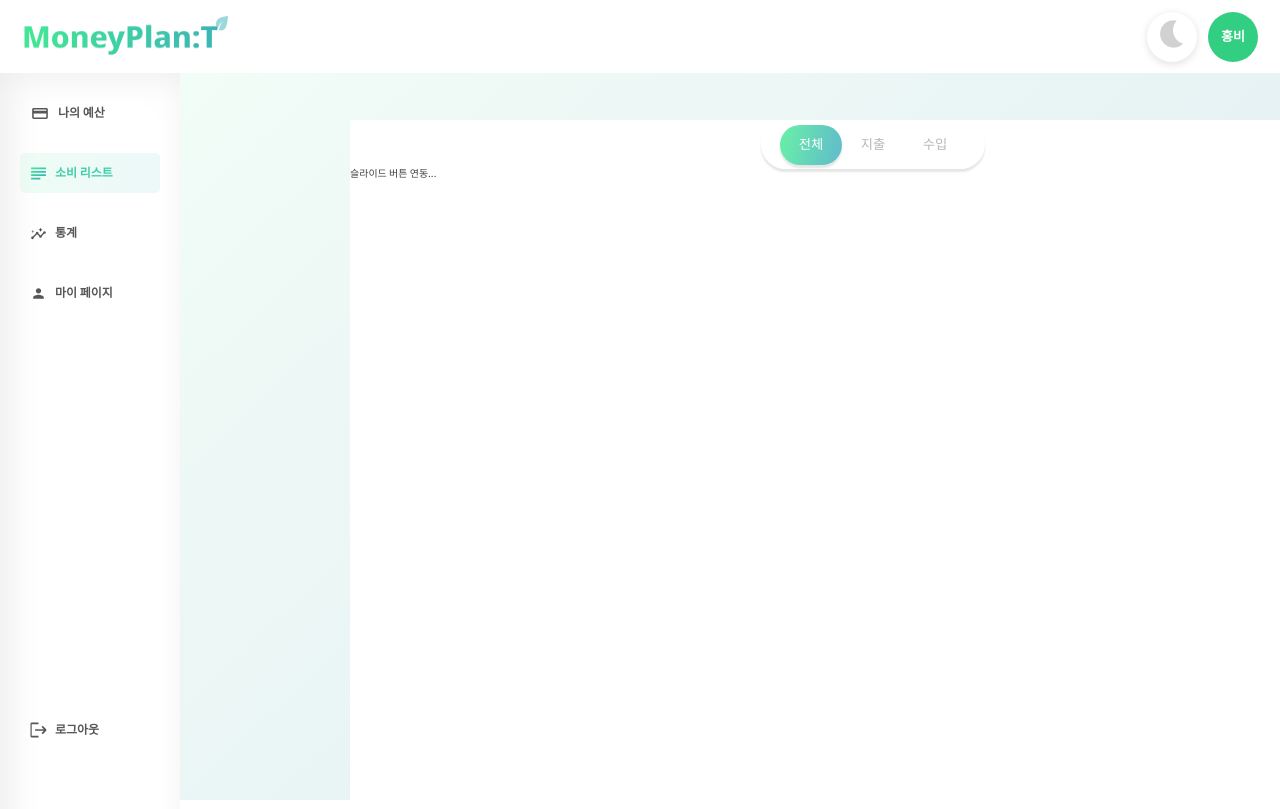
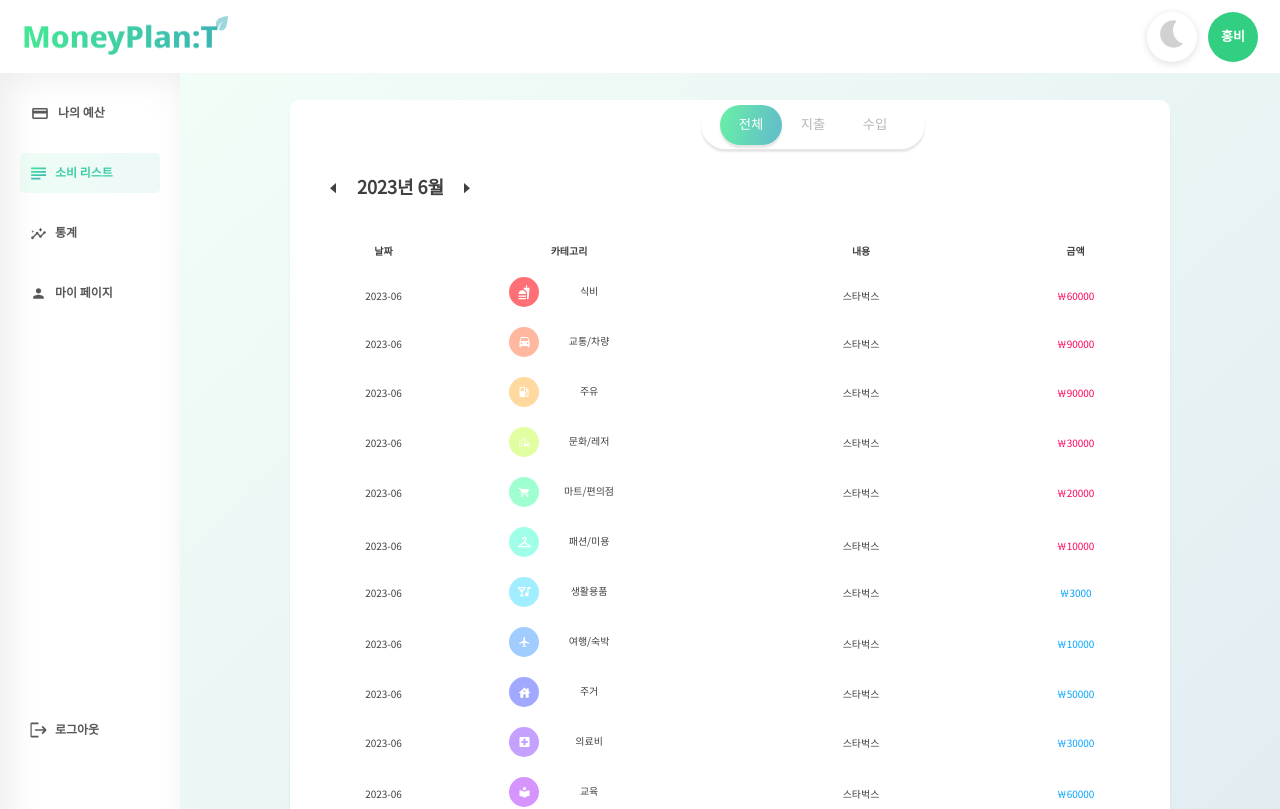
Before and after one commit to lamsasa/frontCheck, a React (Create React App) app: page /MainList in a window 1280 px wide. Shown: the top 809 px of the page. Built offline with nearby package versions, Linux system fonts and the light colour scheme.

Commit message:
🎨 소비리스트 page

```diff
--- a/src/components/Common/Container.jsx
+++ b/src/components/Common/Container.jsx
@@ -16,7 +16,6 @@ export default Container;
 const ContainerStyle = styled.div`
     width: 100%;
     height: 100%;
-
     position: relative;
     display: flex;
     flex-direction: ${(props) => props.flex || 'column'};
--- a/src/components/TransactionList/ExpenseList.jsx
+++ b/src/components/TransactionList/ExpenseList.jsx
@@ -1,8 +1,18 @@
+import ListContainer from './ListContainer';
+
 const ExpenseList = () => {
-  return (
-    <>
-      <p>지출 페이지입니다.</p>
-    </>
-  );
+    const listData = [
+        { category: '식비', money: '60000', date: '2023-06', detail: '스타벅스', deal: '지출' },
+        { category: '교통/차량', money: '90000', date: '2023-06', detail: '스타벅스', deal: '지출' },
+        { category: '주유', money: '90000', date: '2023-06', detail: '스타벅스', deal: '지출' },
+        { category: '문화/레저', money: '30000', date: '2023-06', detail: '스타벅스', deal: '지출' },
+        { category: '마트/편의점', money: '20000', date: '2023-06', detail: '스타벅스', deal: '지출' },
+        { category: '패션/미용', money: '10000', date: '2023-06', detail: '스타벅스', deal: '지출' },
+    ];
+    return (
+        <>
+            <ListContainer listData={listData} />
+        </>
+    );
 };
 export default ExpenseList;
--- a/src/components/TransactionList/IncomeList.jsx
+++ b/src/components/TransactionList/IncomeList.jsx
@@ -1,12 +1,20 @@
-import ListContainer from "./ListContainer";
+import ListContainer from './ListContainer';
 
 const IncomeList = () => {
-  return (
-    <>
-      <ListContainer>
-        <p>수입 페이지입니다.</p>
-      </ListContainer>
-    </>
-  );
+    const listData = [
+        { category: '생활용품', money: '3000', date: '2023-06', detail: '스타벅스', deal: '수입' },
+        { category: '여행/숙박', money: '10000', date: '2023-06', detail: '스타벅스', deal: '수입' },
+        { category: '주거', money: '50000', date: '2023-06', detail: '스타벅스', deal: '수입' },
+        { category: '의료비', money: '30000', date: '2023-06', detail: '스타벅스', deal: '수입' },
+        { category: '교육', money: '60000', date: '2023-06', detail: '스타벅스', deal: '수입' },
+        { category: '경조사/회비', money: '10000', date: '2023-06', detail: '스타벅스', deal: '수입' },
+        { category: '반려동물', money: '3000', date: '2023-06', detail: '스타벅스', deal: '수입' },
+        { category: '기타', money: '10000', date: '2023-06', detail: '스타벅스', deal: '수입' },
+    ];
+    return (
+        <>
+            <ListContainer listData={listData} />
+        </>
+    );
 };
 export default IncomeList;
--- a/src/components/TransactionList/ListContainer.jsx
+++ b/src/components/TransactionList/ListContainer.jsx
@@ -1,20 +1,89 @@
 import styled from 'styled-components';
+import BudgetCalendar from '../MyBudget/BudgetCalendar';
+import CategoryIcon from '../MyBudget/CategoryIcon';
 
-// 슬라이드 내부 화면 컨테이너
-const ListContainer = styled.div`
-  display: flex;
-  align-items: center;
-  justify-content: center;
-  width: 1049px;
-  height: 646px;
-  margin-top: 30px;
+const ListContainer = ({ listData }) => {
+    return (
+        <>
+            <ListContainerStyled>
+                <BudgetCalendar />
+                <table className="table">
+                    <thead>
+                        <tr>
+                            <th className="table-header">날짜</th>
+                            <th className="table-header">카테고리</th>
+                            <th className="table-header">내용</th>
+                            <th className="table-header">금액</th>
+                        </tr>
+                    </thead>
+                    <tbody>
+                        {listData &&
+                            listData.map((data) => (
+                                <tr>
+                                    <td className="table-cell">{data.date}</td>
+                                    <td className="table-cell category-cell">
+                                        <div className="category-cell-content">
+                                            <CategoryIcon name={data.category} />
+                                            <p className="categroy">{data.category}</p>
+                                        </div>
+                                    </td>
+                                    <td className="table-cell content-cell">{data.detail}</td>
+                                    <td className={data.deal === '지출' ? 'table-cell red' : 'table-cell blue'}>
+                                        ￦{data.money}
+                                    </td>
+                                </tr>
+                            ))}
+                    </tbody>
+                </table>
+            </ListContainerStyled>
+        </>
+    );
+};
 
-  background-color: white;
+const ListContainerStyled = styled.div`
+    width: 100%;
+    margin-top: 30px;
+    padding: 40px;
+    padding-top: 0px;
 
-  @media (max-width: 768px) {
-    width: 100%;
-    height: 100%;
-  }
+    .table {
+        width: 100%;
+        margin-top: 40px;
+        text-align: center;
+    }
+    .table .table-header {
+        padding: 10px;
+        font-weight: bolder;
+    }
+
+    .table-cell {
+        padding: 10px;
+    }
+    .red {
+        color: #ff005c;
+    }
+
+    .blue {
+        color: #00a3ff;
+    }
+
+    .category-cell {
+        display: flex;
+        align-items: center;
+        justify-content: center;
+    }
+
+    .category-cell-content {
+        display: flex;
+        align-items: center;
+    }
+    .categroy {
+        margin-left: 10px;
+        width: 80px;
+    }
+    .content-cell {
+        width: 40%;
+    }
 `;
 
 export default ListContainer;
--- a/src/components/TransactionList/TotalList.jsx
+++ b/src/components/TransactionList/TotalList.jsx
@@ -1,11 +1,28 @@
-import React from "react";
+import React from 'react';
+import ListContainer from './ListContainer';
 
 const TotalList = () => {
-  return (
-    <>
-      <h1>슬라이드 버튼 연동...</h1>
-    </>
-  );
+    const listData = [
+        { category: '식비', money: '60000', date: '2023-06', detail: '스타벅스', deal: '지출' },
+        { category: '교통/차량', money: '90000', date: '2023-06', detail: '스타벅스', deal: '지출' },
+        { category: '주유', money: '90000', date: '2023-06', detail: '스타벅스', deal: '지출' },
+        { category: '문화/레저', money: '30000', date: '2023-06', detail: '스타벅스', deal: '지출' },
+        { category: '마트/편의점', money: '20000', date: '2023-06', detail: '스타벅스', deal: '지출' },
+        { category: '패션/미용', money: '10000', date: '2023-06', detail: '스타벅스', deal: '지출' },
+        { category: '생활용품', money: '3000', date: '2023-06', detail: '스타벅스', deal: '수입' },
+        { category: '여행/숙박', money: '10000', date: '2023-06', detail: '스타벅스', deal: '수입' },
+        { category: '주거', money: '50000', date: '2023-06', detail: '스타벅스', deal: '수입' },
+        { category: '의료비', money: '30000', date: '2023-06', detail: '스타벅스', deal: '수입' },
+        { category: '교육', money: '60000', date: '2023-06', detail: '스타벅스', deal: '수입' },
+        { category: '경조사/회비', money: '10000', date: '2023-06', detail: '스타벅스', deal: '수입' },
+        { category: '반려동물', money: '3000', date: '2023-06', detail: '스타벅스', deal: '수입' },
+        { category: '기타', money: '10000', date: '2023-06', detail: '스타벅스', deal: '수입' },
+    ];
+    return (
+        <>
+            <ListContainer listData={listData} />
+        </>
+    );
 };
 
 export default TotalList;
--- a/src/pages/MainListPage.jsx
+++ b/src/pages/MainListPage.jsx
@@ -1,14 +1,16 @@
-import SlideButton from "../components/Common/SlideButton";
-import styled from "styled-components";
-import Header from "../components/Common/Header";
-import Navbar from "../components/Common/Navbar";
-import IncomeList from "../components/TransactionList/IncomeList";
-import ExpenseList from "../components/TransactionList/ExpenseList";
-import TotalList from "../components/TransactionList/TotalList";
+import SlideButton from '../components/Common/SlideButton';
+import styled from 'styled-components';
+import Header from '../components/Common/Header';
+import Navbar from '../components/Common/Navbar';
+import IncomeList from '../components/TransactionList/IncomeList';
+import ExpenseList from '../components/TransactionList/ExpenseList';
+import TotalList from '../components/TransactionList/TotalList';
+import Box from '../components/Common/Box';
+import Container from '../components/Common/Container';
 
 const MainList = () => {
     const handleSlideChange = (index) => {
-    console.log("Current slide index:", index);
+        console.log('Current slide index:', index);
     };
 
     const slides = [
@@ -27,43 +29,12 @@ const MainList = () => {
         <>
             <Header />
             <Navbar />
-
-      <MainListContainer>
-        <div className="slideContainer">
+            <Container>
+                <Box>
                     <SlideButton slides={slides} onSlideChange={handleSlideChange} />
-        </div>
-      </MainListContainer>
+                </Box>
+            </Container>
         </>
     );
 };
 export default MainList;
-
-const MainListContainer = styled.div`
-  display: flex;
-  flex-direction: column;
-  max-width: 100%;
-
-  .slideContainer {
-    width: 1049px;
-    height: 725px;
-    display: flex;
-    flex-direction: column;
-    align-content: center;
-    background-color: #fff;
-    position: fixed;
-    top: 120px;
-    left: 350px;
-  }
-
-  @media (max-width: 768px) {
-    .slideContainer {
-      width: 80%;
-      height: 80%;
-      display: flex;
-      flex-direction: column;
-      align-content: center;
-      top: 80px;
-      left: 10%;
-    }
-  }
-`;
```
Lines whose indentation alone changed are shown as unchanged.
